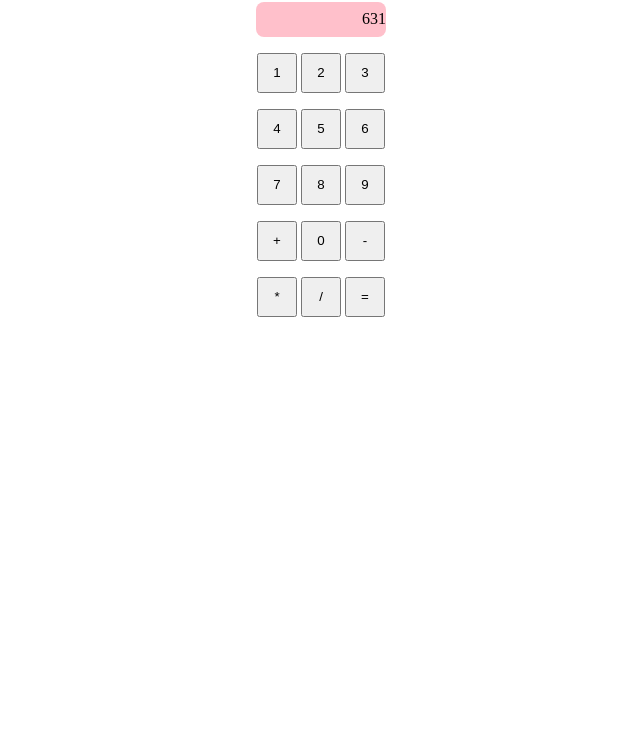
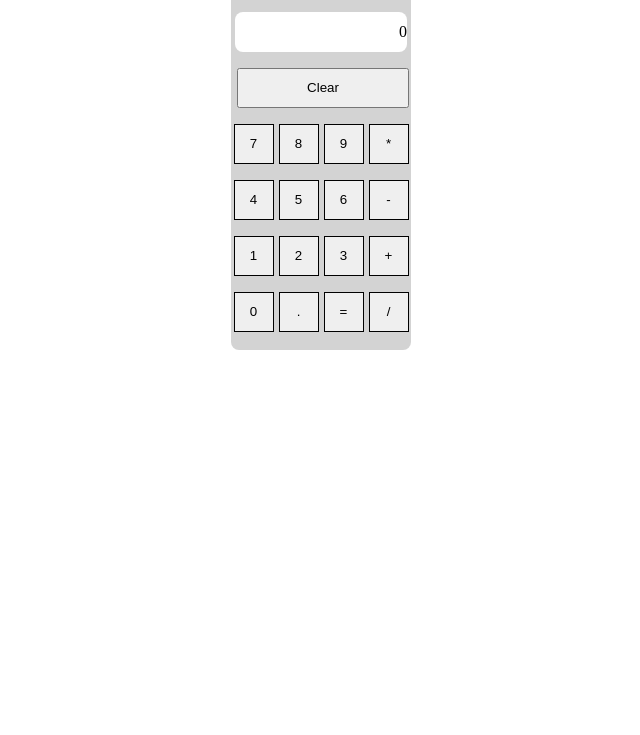
Before and after one commit to madhavjari/calculator, a plain HTML site: page index.html in a window 1280 px wide. Shown: the part 65-800 px from the top of the page, without its empty margins (327-967 px from the left). Drawn offline with Linux system fonts and the light colour scheme.

Commit message:
0-9 button display, started with multiply

```diff
--- a/index.html
+++ b/index.html
@@ -7,33 +7,58 @@
     <link rel="stylesheet" href="style.css">
 </head>
 <body>
+    <div class="calc">
         <h2>Calculator</h2>
-    <p class="display">631</p>
         <p>
-        <button class="line1">1</button>
-        <button class="line1">2</button>
-        <button class="line1">3</button>
+            <button class="clear">Clear</button>
         </p>
-    <p>
-        <button class="line2">4</button>
-        <button class="line2">5</button>
-        <button class="line2">6</button>
+        <p id="row1">
+            <button class="line1">
+                <div class="seven">7</div>
+            </button>
+            <button class="line1">
+                <div class="eight">8</div>
+            </button>
+            <button class="line1">
+                <div class="nine">9</div>
+            </button>
+            <button class="line1">
+                <div class="multiply">*</div>
+            </button>
         </p>
-    <p>
-        <button class="line3">7</button>
-        <button class="line3">8</button>
-        <button class="line3">9</button>
+        <p id="row2">
+            <button class="line2">
+                <div class="four">4</div>
+            </button>
+            <button class="line2">
+                <div class="five">5</div>
+            </button>
+            <button class="line2">
+                <div class="six">6</div>
+            </button>
+            <button class="line2">-</button>
         </p>
-    <p>
-        <button class="line4">+</button>
-        <button class="line4">0</button>
-        <button class="line4">-</button>
+        <p id="row3">
+            <button class="line3">
+                <div class="one">1</div>
+            </button>
+            <button class="line3">
+                <div class="two">2</div>
+            </button>
+            <button class="line3">
+                <div class="three">3</div>
+            </button>
+            <button class="line3">+</button>
         </p>
-    <p>
-        <button class="line5">*</button>
-        <button class="line5">/</button>
-        <button class="line5">=</button>
+        <p id="row4">
+            <button class="line4">
+                <div class="zero">0</div>
+            </button>
+            <button class="line4">.</button>
+            <button class="line4">=</button>
+            <button class="line4">/</button>
         </p>
+    </div>
     <script src = 'script.js'></script>
 </body>
 </html>
--- a/script.js
+++ b/script.js
@@ -27,6 +27,76 @@ function floatInput(str){
     }while (true);
 }
 
+let strNumber = '';
+let parseNumber = 0;
+let firstNumber = '';
+let secondNumber = '';
+let calc = document.querySelector('.calc');
+let dis = document.createElement('div');
+dis.classList.add('display');
+dis.textContent = parseNumber;
+calc.insertBefore(dis,calc.children[1]);
+let display = document.querySelector('.display');
+
+function createNumber(strNumber,num){
+    strNumber = strNumber+num;
+    parseNumber = parseFloat(strNumber);
+    display.textContent = parseNumber;
+    return strNumber;
+}
+
+let one = document.querySelector('.one');
+one.addEventListener('click',() => strNumber = createNumber(strNumber,'1'));
+
+let two = document.querySelector('.two');
+two.addEventListener('click',() => strNumber = createNumber(strNumber,'2'));
+
+let three = document.querySelector('.three');
+three.addEventListener('click',() => strNumber = createNumber(strNumber,'3'));
+
+let four = document.querySelector('.four');
+four.addEventListener('click',() => strNumber = createNumber(strNumber,'4'));
+
+let five = document.querySelector('.five');
+five.addEventListener('click',() => strNumber = createNumber(strNumber,'5'));
+
+let six = document.querySelector('.six');
+six.addEventListener('click',() => strNumber = createNumber(strNumber,'6'));
+
+let seven = document.querySelector('.seven');
+seven.addEventListener('click',() => strNumber = createNumber(strNumber,'7'));
+
+let eight = document.querySelector('.eight');
+eight.addEventListener('click',() => strNumber = createNumber(strNumber,'8'));
+
+let nine = document.querySelector('.nine');
+nine.addEventListener('click',() => strNumber = createNumber(strNumber,'9'));
+
+let zero = document.querySelector('.zero');
+zero.addEventListener('click',() => strNumber = createNumber(strNumber,'0'));
+
+let clear = document.querySelector('.clear');
+clear.addEventListener('click', () =>{
+    strNumber = '';
+    number = 0;
+    display.textContent = number;
+})
+let operator;
+
+let multiple = document.querySelector('.multiply');
+multiple.addEventListener('click',() =>{
+    if(firstNumber== ''){
+        firstNumber = parseNumber;
+        operator = '*';
+        display.textContent = parseNumber+ ' ' + operator;
+        strNumber = '';
+        parseNumber = 0;
+    }
+    else{
+        secondNumber = parseNumber;
+    }
+})
+
 const operators = ['+' ,'-', '*', '/'];
 
 function operate(){
--- a/style.css
+++ b/style.css
@@ -3,17 +3,43 @@ body{
     text-align: center;
 }
 
-.line1, .line2, .line3, .line4, .line5 {
+#row1, #row2, #row3, #row4{
+    display: flex;
+    align-items: center;
+    justify-content: center;
+    gap: 5px;
+}
+.line1, .line2, .line3, .line4 {
     text-align: center;
+    border: 1px solid black;
     width: 40px;
     height: 40px;
 }
 
+.clear{
+    display: flex;
+    justify-content: center;
+    align-items: center;
+    margin-left: 6px;
+    width: 172px;
+    height: 40px;
+}
+
+.calc{
+    text-align: center;
+    padding-top: 2px;
+    padding-bottom: 2px;
+    margin-right: 550px;
+    margin-left: 550px;
+    border-radius: 8px;
+    background-color: lightgray;
+}
+
 .display{
-    background-color: pink;
+    background-color: white;
     margin: 0 auto;
-    width: 130px;
-    height: 35px;
+    width: 172px;
+    height: 40px;
     display: flex;
     justify-content: right;
     align-items: center;
```
Lines whose indentation alone changed are shown as unchanged.
